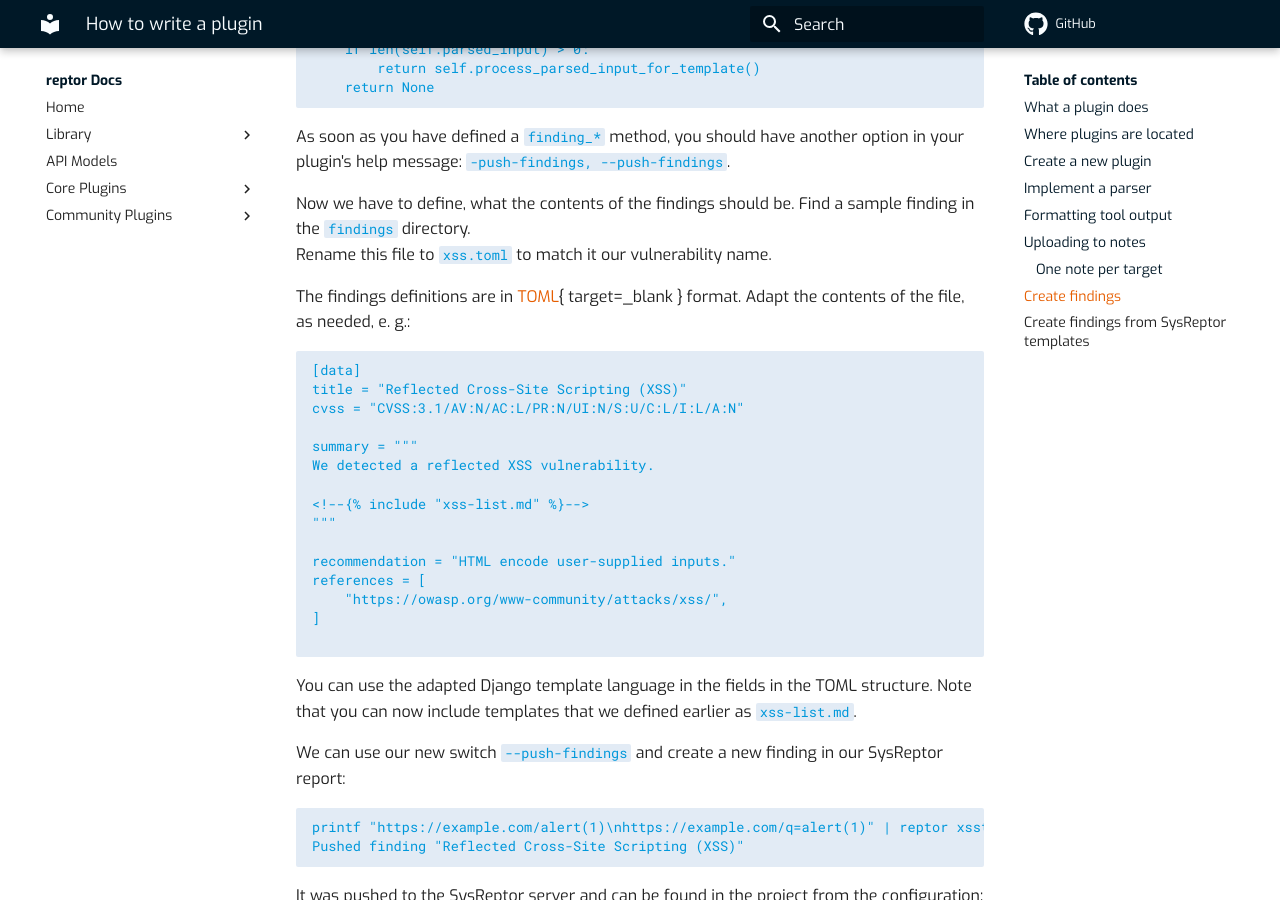
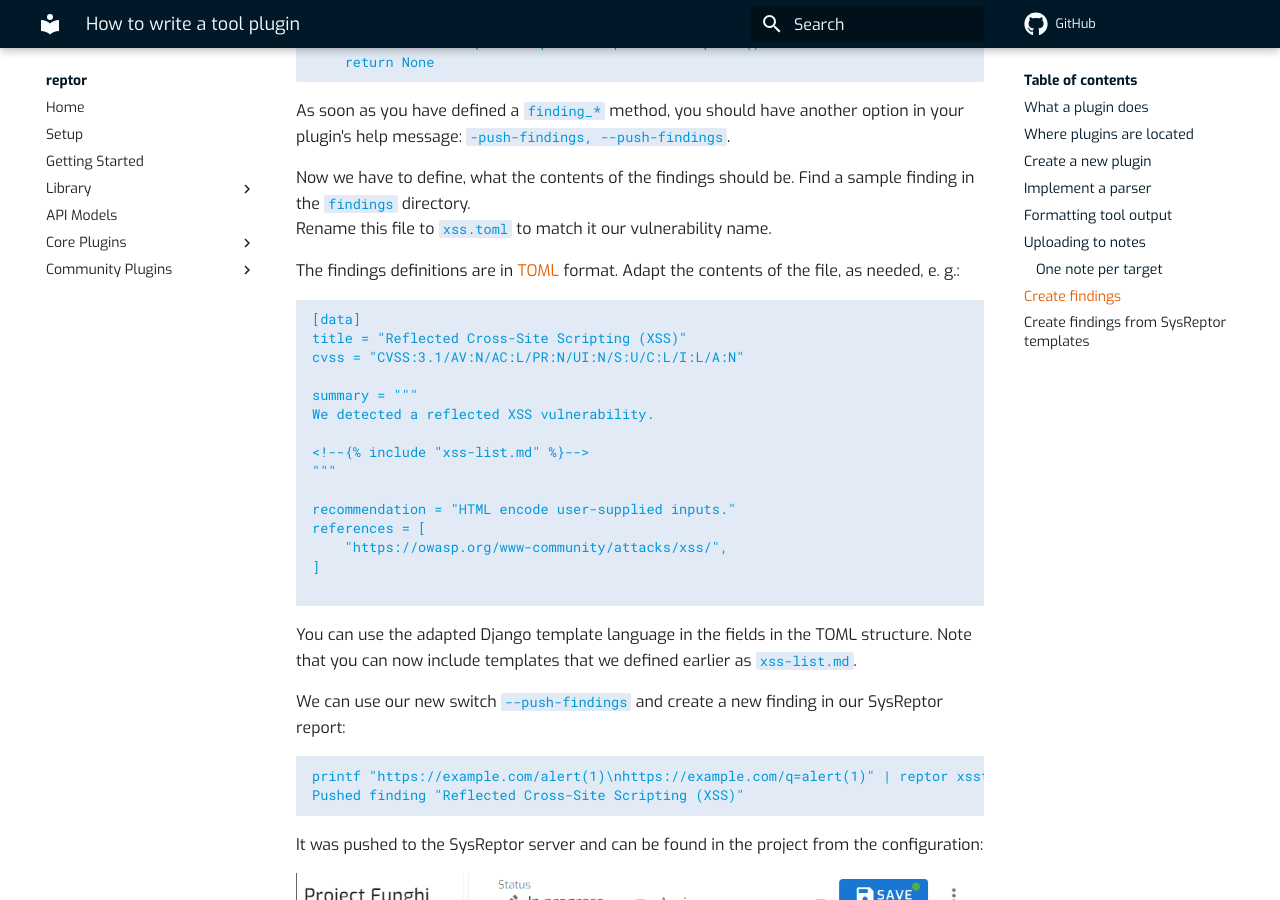
Before and after one commit to Syslifters/reptor, an MkDocs documentation site: the page built from docs/docs/writing-plugins/write-plugins.md, in a window 1280 px wide and 900 px high, scrolled down 6950 px. Built offline with MkDocs 1.6.1 and Material for MkDocs 9.7.7, drawn with Linux system fonts in a browser that asks for light colours; comment, search, counter and statistics services are not loaded; some of the changed text lies outside the part shown.

Commit message:
WIP: Documentation

```diff
--- a/docs/docs/writing-plugins/write-plugins.md
+++ b/docs/docs/writing-plugins/write-plugins.md
@@ -1,4 +1,4 @@
-# How to write a plugin
+# How to write a tool plugin
 ## What a plugin does
 
 A plugin can...
--- a/docs/mkdocs.yaml
+++ b/docs/mkdocs.yaml
@@ -1,10 +1,12 @@
-site_name: "reptor Docs"
+site_name: "reptor"
 site_url: "https://reptor.github.io/"
 repo_url: https://github.com/syslifters/reptor/
 site_dir: ./site/ # Where to put the HTML files
 
 nav:
   - Home: index.md
+  - Setup: setup/installation.md
+  - Getting Started: setup/getting-started.md
   - Library :
     - Overview : lib/overview.md
     - Reptor : lib/reptor.md
@@ -65,6 +67,10 @@
   #            heading_level: 2
   #- privacy
 
+markdown_extensions:
+  - pymdownx.snippets
+  - attr_list
+
 extra:
   social:
     - icon: fontawesome/brands/twitter
```
Also changed, not shown: docs/docs/index.md (+12 -2 lines), docs/docs/setup/getting-started.md (added, +11 -0 lines), docs/docs/setup/installation.md (added, +25 -0 lines), README.md, 3 other files.
